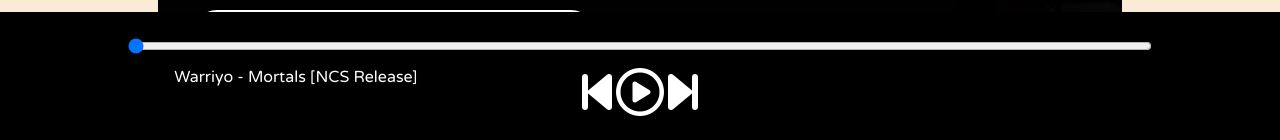
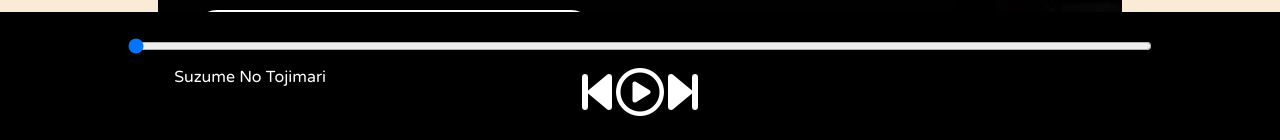
Before and after one commit to nmnarora600/Spotify-Clone, a plain HTML site: page index.html in a window 1280 px wide. Shown: the part 658-798 px from the top of the page. Drawn offline with Linux system fonts and the light colour scheme.

Commit message:
updatng index.html

```diff
--- a/index.html
+++ b/index.html
@@ -84,7 +84,7 @@
             <i class="fas fa-3x fa-step-forward" id="next"></i>
         </div>
         <div class="songInfo">
-            <img src="playing.gif" width="42px" alt="" id="gif"> <span id="masterSongName">Warriyo - Mortals [NCS Release]</span>
+            <img src="playing.gif" width="42px" alt="" id="gif"> <span id="masterSongName">Suzume No Tojimari</span>
         </div>
     </div>
     <script src="script.js"></script>
```
